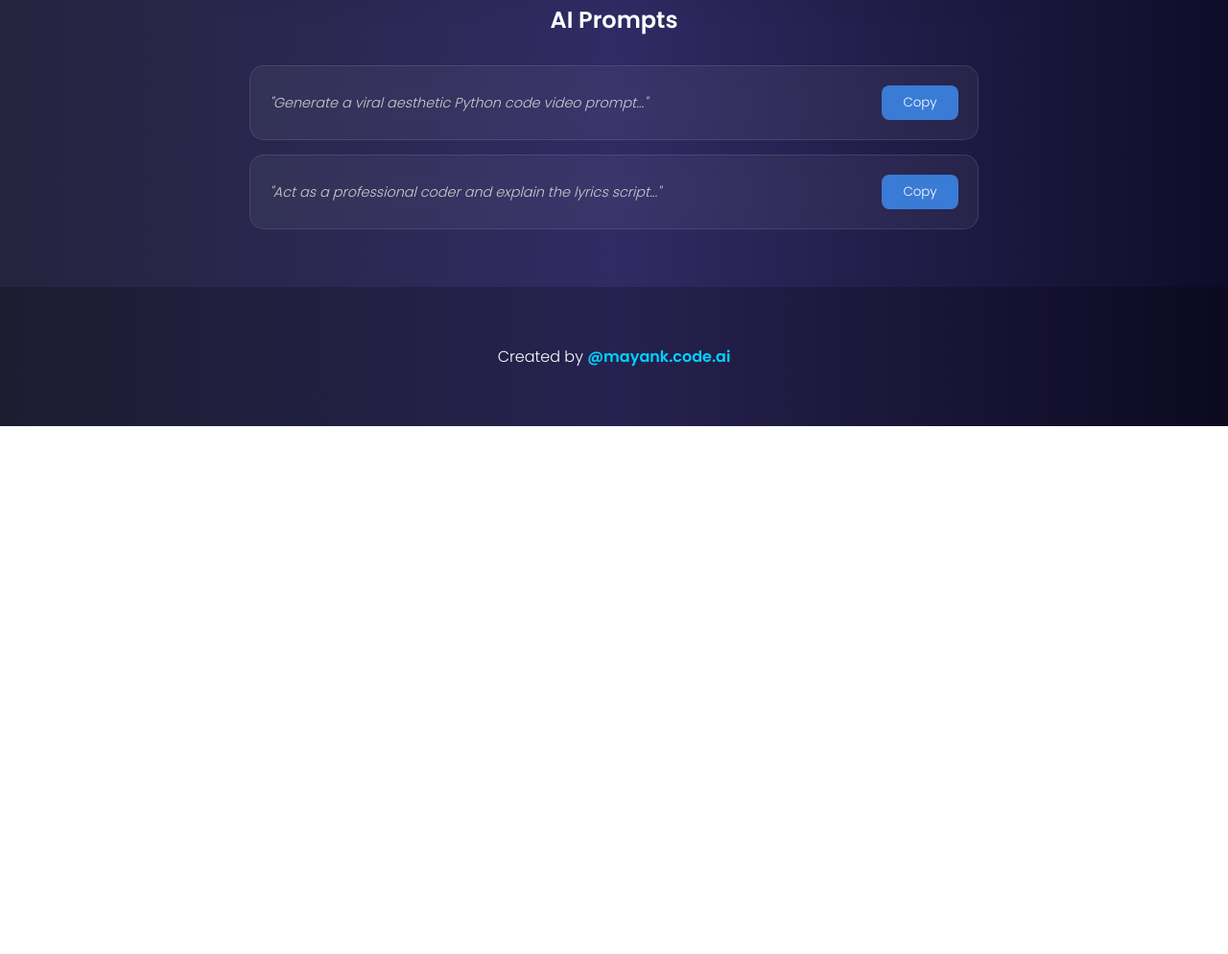
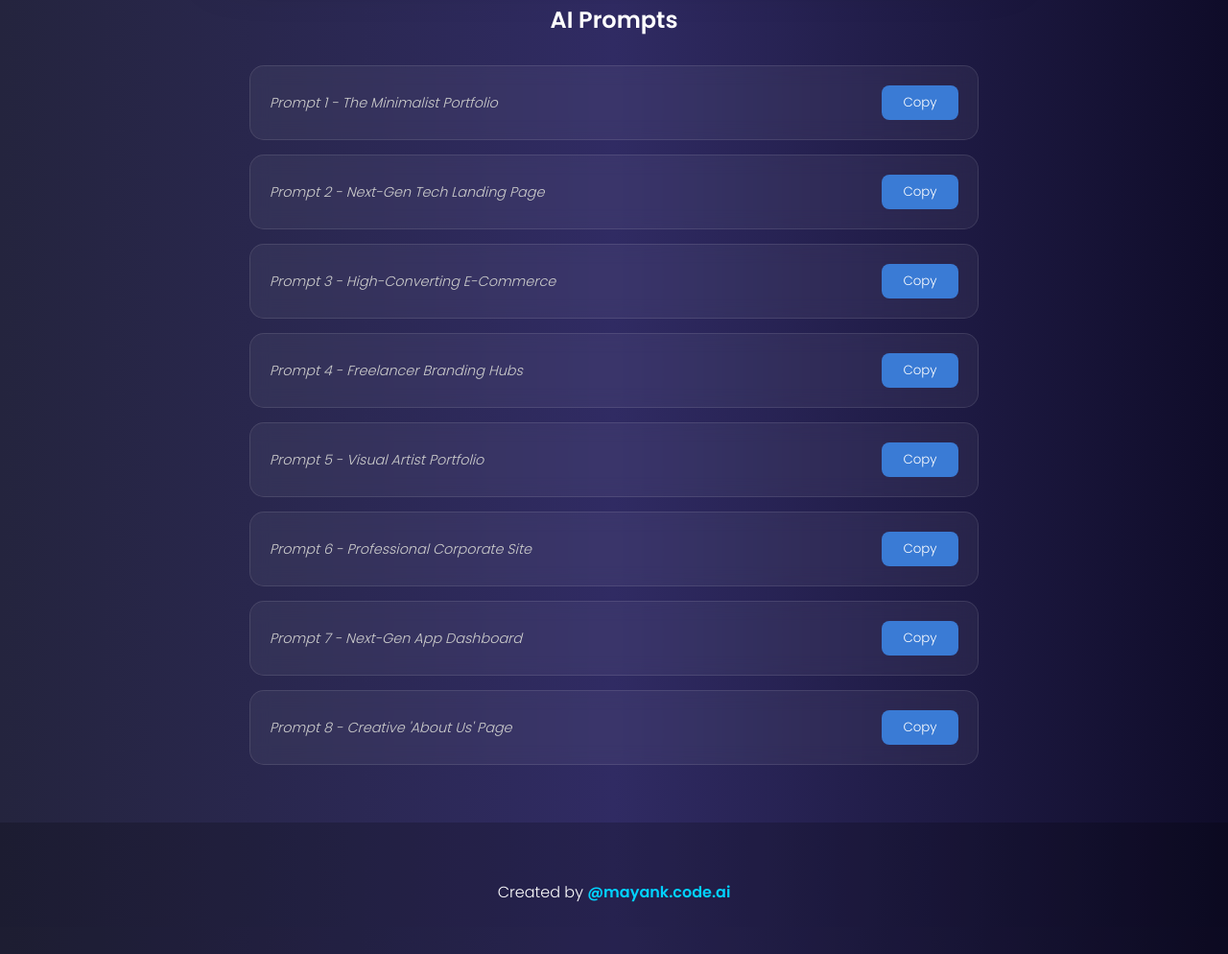
Before and after one commit to mayankbhatt934/Source-Code-Hub, a plain HTML site: page index.html in a window 1280 px wide. Shown: the part 1067-2061 px from the top of the page at 96% size. Before the commit the page ends 1511 px from the top, so only its background shows below. Drawn offline with nearby package versions, Linux system fonts and the light colour scheme.

Commit message:
AI Prompts Changes

```diff
--- a/index.html
+++ b/index.html
@@ -218,14 +218,45 @@ print_lyrics()</pre>
         <h2 style="text-align: center; margin-bottom: 30px;">AI <span>Prompts</span></h2>
 
         <div class="prompt-box">
-            <span class="prompt-text">"Generate a viral aesthetic Python code video prompt..."</span>
-            <button class="copy-btn" onclick="copyPrompt(this, 'Generate a viral aesthetic Python code video prompt...')">Copy</button>
+            <span class="prompt-text">Prompt 1 - The Minimalist Portfolio</span>
+            <button class="copy-btn" onclick="copyPrompt(this, 'Generate a single-page HTML/CSS for a minimalist portfolio. Design should be elegant, high-performance, featuring a clean hero section, small text, a multi-column project grid, and a contact form with glowing input fields. Use a neutral color palette like #FFFFFF and #333333.')">Copy</button>
         </div>
 
         <div class="prompt-box">
-            <span class="prompt-text">"Act as a professional coder and explain the lyrics script..."</span>
-            <button class="copy-btn" onclick="copyPrompt(this, 'Act as a professional coder and explain the lyrics script...')">Copy</button>
+            <span class="prompt-text">Prompt 2 - Next-Gen Tech Landing Page</span>
+            <button class="copy-btn" onclick="copyPrompt(this, 'Create the HTML, CSS, and basic JS for a next-gen technology landing page. It must feel high-performance and future-proof. Include a dynamic navbar, a feature section with glassmorphism cards, an AI-inspired graphic, and smooth scroll animations. Main colors: #00CCFF, #9900FF, #121212.')">Copy</button>
         </div>
+
+        <div class="prompt-box">
+            <span class="prompt-text">Prompt 3 - High-Converting E-Commerce</span>
+            <button class="copy-btn" onclick="copyPrompt(this, 'Build a high-performance, conversion-focused single product page layout. Generate HTML/CSS for a header, large image carousel, clear product pricing section, and an eye-catching Buy Now button that pulses on hover. Use a trusting, vibrant color palette.')">Copy</button>
+        </div>
+
+        <div class="prompt-box">
+            <span class="prompt-text">Prompt 4 - Freelancer Branding Hubs</span>
+            <button class="copy-btn" onclick="copyPrompt(this, 'Create a personalized landing page template for a modern digital freelancer. Generate code for an engaging introduction section, a dynamic skills/services checklist, and a Latest Work section using interactive hover effects. Ensure the design is professional and memorable.')">Copy</button>
+        </div>
+
+        <div class="prompt-box">
+            <span class="prompt-text">Prompt 5 - Visual Artist Portfolio</span>
+            <button class="copy-btn" onclick="copyPrompt(this, 'Generate an HTML/CSS layout for a visually striking photography portfolio. It should be a single-page experience, featuring a dynamic image gallery grid with light-box functionality. Integrate a smooth transition effect when images are loaded. Design should be dark-themed with focus on visual impact.')">Copy</button>
+        </div>
+
+        <div class="prompt-box">
+            <span class="prompt-text">Prompt 6 - Professional Corporate Site</span>
+            <button class="copy-btn" onclick="copyPrompt(this, 'Create the structural HTML and modern CSS for a corporate business homepage. Design must be professional, clean, and build trust. Include a complex footer, a client testimonials section with a carousel, and a services overview. Use deep blue and gray accent colors for a corporate feel.')">Copy</button>
+        </div>
+
+        <div class="prompt-box">
+            <span class="prompt-text">Prompt 7 - Next-Gen App Dashboard</span>
+            <button class="copy-btn" onclick="copyPrompt(this, 'Generate a front-end dashboard UI for an interactive web application. Create a top-level layout with a sidebar navigation, a series of dynamic data visualization cards, and an integrated notification panel. Implement a sleek dark mode with vibrant teal and orange data accents.')">Copy</button>
+        </div>
+
+        <div class="prompt-box">
+            <span class="prompt-text">Prompt 8 - Creative 'About Us' Page</span>
+            <button class="copy-btn" onclick="copyPrompt(this, 'Design a creative, single-page About Us template for a modern agency. Incorporate a narrative-driven timeline of company milestones, a dynamically animated team section with interactive profile cards, and a powerful Our Vision statement box. Design with high engagement in mind.')">Copy</button>
+        </div>
+
     </section>
 
     <footer>
```
